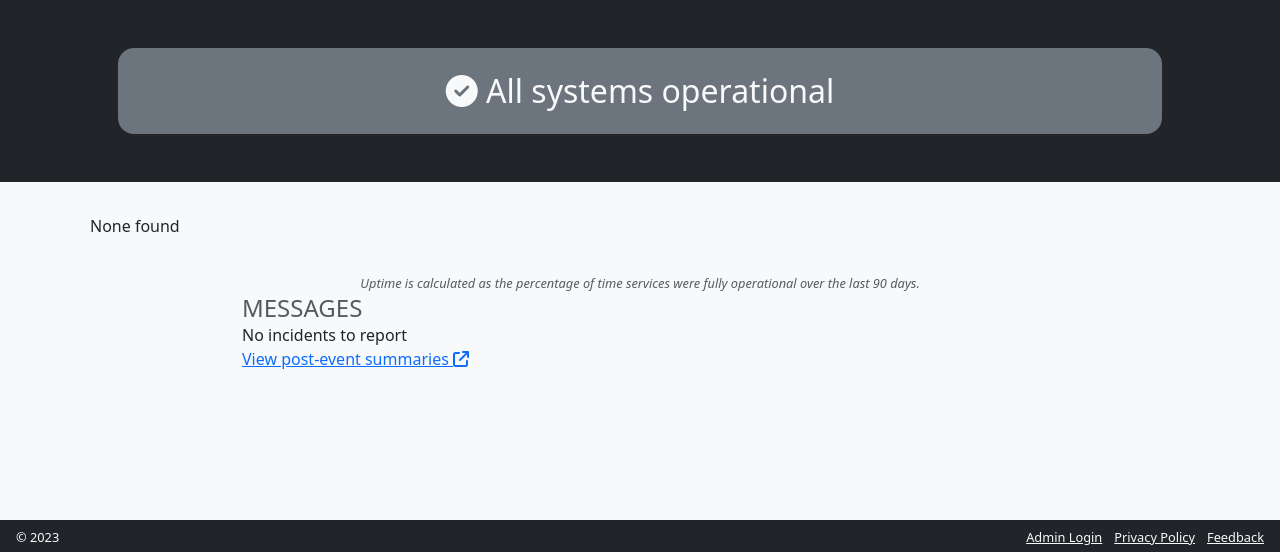
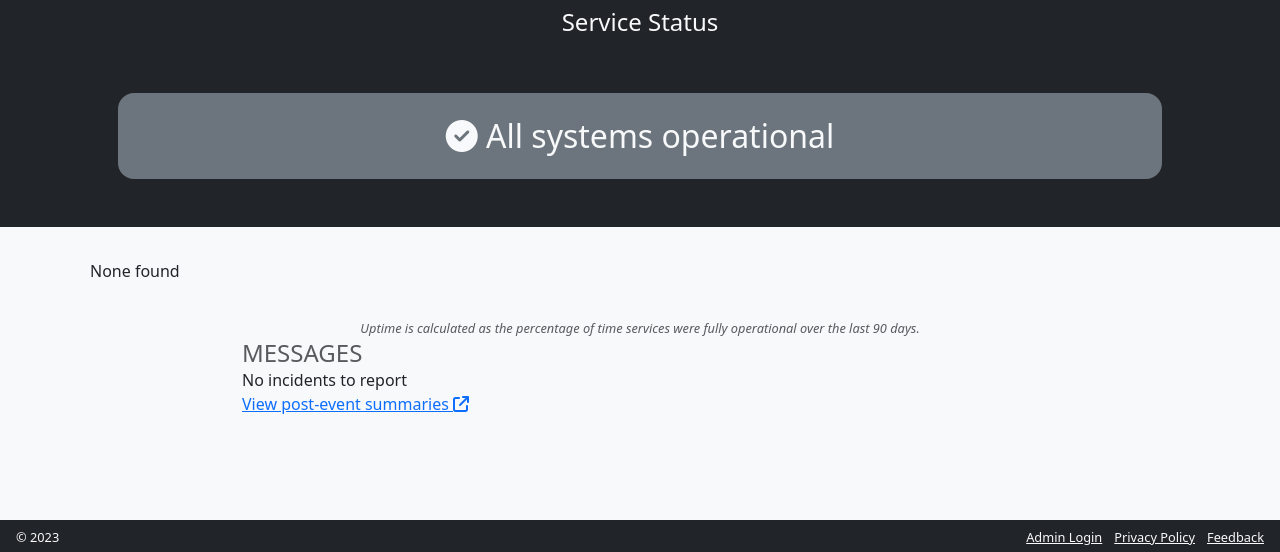
Before and after one commit to kim3-sudo/status-page, a PHP site: page / in a window 1280 px wide. Shown: the part 248-800 px from the top of the page. Run offline with PHP 8.4, Linux system fonts and the light colour scheme; data that the repository does not hold is empty; a stand-in replaces the project's code that opens the database connection.

Commit message:
Add header to page

```diff
--- a/index.php
+++ b/index.php
@@ -28,6 +28,20 @@ if (mysqli_num_rows($result) > 0) {
   }
 }
 ?>
+<?php
+$row = mysqli_fetch_assoc(mysqli_query($link, "SELECT setting_value FROM settings WHERE setting_key = 'footer_org'"));
+?>
+<div class="bg-dark">
+  <div class="container-sm">
+    <div class="row">
+      <div class="col">
+        <div class="text-light p-2 text-center">
+          <h4><?=$row['setting_value']?> Service Status</h4>
+        </div>
+      </div>
+    </div>
+  </div>
+</div>
 <div class="bg-dark">
   <div class="container-sm">
     <div class="row">
```
